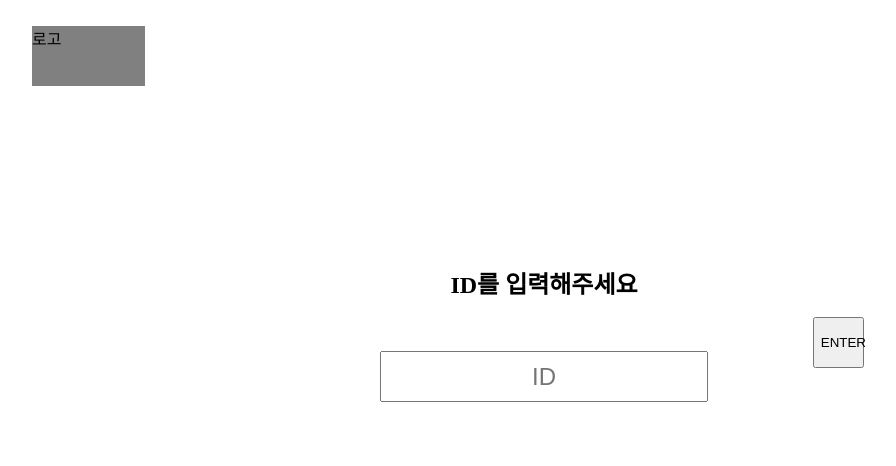
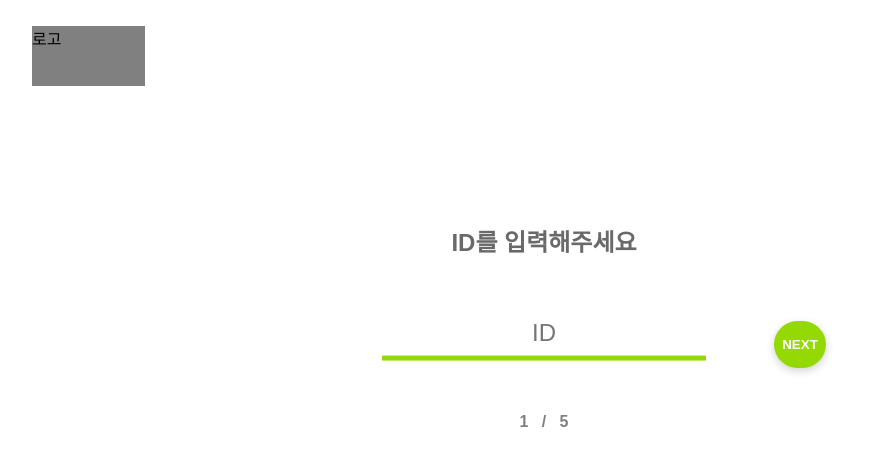
Before and after one commit to seunghaLim/myFavActor_webproject, a plain HTML site: page project_myFavActor/signup/signup_1/signup_1.html in a window 1280 px wide. Shown: the whole page, without its empty margins (96-992 px from the left). Drawn offline with Linux system fonts and the light colour scheme.

Commit message:
0822_myFavActor

```diff
--- a/project_myFavActor/film/style.css
+++ b/project_myFavActor/film/style.css
@@ -1,5 +1,5 @@
 html{
-  height: 100%
+  height: 100%;
 }
 
 body{
@@ -25,14 +25,33 @@ main{
   width: 45%;
   height: 2.188em;
   font-size: 1em;
+    font-family: 'NanumSquare', sans-serif;
+    color: dimgrey;
+    border-radius: 30px;
+    outline: none;
+    border-style:none;
+    border-bottom:solid 5px #95D904;
+    border-collapse:collapse;
+    box-shadow: 0.1px 5px 10px 0.1px lightgrey;
 }
 
 button{
-  width: 6%;
-  height: 2.500em;
+  width: 4%;
   font-size: 1em;
-  margin-left: 8px;
+  vertical-align: bottom;
+  background-color: #95D904;
+  border: 0px;
+  border-radius: 30px;
+  margin-left: -4%;
 }
+
+.btn_img{
+  height: 55%;
+  width: 57%;
+  display: block;
+  margin: auto;
+}
+
 
 .search{
   display: flex;
@@ -49,62 +68,89 @@ button{
 }
 
 .film_top{
+  position: relative;
   width: 100%;
   height: 100%;
-  background-color: aquamarine;
 }
 
 
 .poster{
-/*
-  height: 70%;
-  width: 35%;
-*/
+  position: absolute;
+  left: 0;
+  height: auto;
+  width: 30%;
   display: inline-block;
   vertical-align: top;
+}
 
+img{
+    width: 100%;
+    height: auto;
 }
 
 .info {
-  height: 69%;
-  width: 67%;
   display: inline-block;
   vertical-align: top;
   margin-left: 2%;
 }
 
 .basic_info {
-  position: relative;
-  height: 50%;
-  width: 100%;
-  background-color: aqua;
+  position: absolute;
+  right: 0;
+  height: 35%;
+  width: 66%;
+ background-color: aqua;
+}
+
+.basic_info h2{
+    font-family: 'NanumSquare', sans-serif;
+    font-size: 3rem;
+}
+
+.basic_info h3{
+    font-family: 'NanumSquare', sans-serif;
+    font-size: 1.2rem;
+    color: dimgrey;
+    display: inline;
+}
+
+.basic_info h4{
+    font-family: 'NanumSquare', sans-serif;
+    font-size: 1.2rem;
+    color: black;
+    display: inline;
+    padding-bottom: 4%;
 }
 
 .actor {
-  position: relative;
-  height: 44%;
-  width: 100%;
+  position: absolute;
+  right: 0;
+  height: 27.5%;
+  width: 66%;
+  top: 35%;
   background-color: tomato;
   margin-top: 4%;
 }
 
 .film_bottom{
+  position: relative;
+  top: -20%;
   height: 100%;
-  margin-top: 2.5%;
+
 }
 
 .story{
   height: 30%;
   width: 100%;
   background-color: grey;
-  margin-bottom: 2.5%;
+  margin-bottom: 4%;
 }
 
 .photos{
   height: 40%;
   width: 100%;
   background-color: grey;
-  margin-bottom: 2.5%;
+  margin-bottom: 4%;
 }
 
 .comments{
@@ -112,6 +158,6 @@ button{
   height: 44%;
   width: 100%;
   background-color: grey;
-  margin-bottom: 5%;
+  margin-bottom: 10%;
 
 }
--- a/project_myFavActor/login/style.css
+++ b/project_myFavActor/login/style.css
@@ -21,7 +21,7 @@ html{
   }
 
   .wrapper{
-    position: absolute;
+      position: absolute;
       left: 50%;
       top: 40%;
       transform: translate(-50%, -40%);
@@ -30,24 +30,39 @@ html{
 
   }
 
-  input{
+.wrapper h4{
+    font-family: 'NanumSquare', sans-serif;
+    color: dimgrey;
+    font-size: 1.8em;
+}
+
+
+input{
     text-align: center;
     font-size: 1.5em;
     width: 25%;
     line-height: 45px;
     padding: 0.2% 0%;
-    margin: 0.5% 0%
-
+    margin: 0.7% 0%;
+    color: dimgrey;
+    outline: none;
+    border-style:none;
+    border-bottom:solid 5px #95D904;
+    border-collapse:collapse;
   }
 
   button{
     font-size: 1.3em;
     width: 25%;
     line-height: 45px;
-    margin: 2% 0%;
-    padding: 0.2% 0%;
+    margin: 3% 0%;
+    padding: 0.3% 0%;
+    font-family: 'NanumSquare', sans-serif;
+    font-weight: 700;
+    background-color: #95D904;
+    color: white;
+    border-radius: 30px;
+    outline: none;
+    border: 0px;
+    box-shadow: 0.1px 5px 10px 0.1px lightgrey;
   }
-
-  h4{
-    font-size: 1.5em;
-  }
--- a/project_myFavActor/signup/signup.html
+++ b/project_myFavActor/signup/signup_1/signup_1.html
@@ -16,8 +16,9 @@
         <div class="wrapper">
           <h4>ID를 입력해주세요</h4>
           <input type="text" placeholder="ID"/>
+            <h5>1 &nbsp; / &nbsp; 5</h5>
         </div>
-        <button type="submit">ENTER</button>
+          <button type="submit">NEXT</button>
       </main>
     <script src="script.js"></script>
   </body>
--- /dev/null
+++ b/project_myFavActor/signup/signup_1/style.css
@@ -0,0 +1,77 @@
+html{
+  height: 100%
+}
+
+body{
+  height: 100%;
+  margin: 0;
+  padding: 2% 10%;
+}
+
+main{
+  padding-top: 3%;
+}
+
+#logo{
+  background-color: grey;
+  height: 3.750em;
+  width: 11%;
+  margin-bottom: 0.938em;
+}
+
+.wrapper {
+  position: absolute;
+  left: 50%;
+  top: 35%;
+  transform: translate(-50%, -35%);
+  text-align: center;
+  width: 100%;
+
+}
+
+.wrapper h4{
+    font-family: 'NanumSquare', sans-serif;
+    color: dimgrey;
+    font-size: 1.5em;
+    margin: 4%;
+    font-weight: 700;
+}
+
+input{
+  line-height: 45px;
+  width: 25%;
+  text-align: center;
+  font-size: 1.5em;
+  color: dimgrey;
+  outline: none;
+  border-style:none;
+  border-bottom:solid 5px #95D904;
+  border-collapse:collapse;
+
+}
+
+.wrapper h5{
+    font-family: 'NanumSquare', sans-serif;
+    color: grey;
+    font-size: 1em;
+    margin: 4%;
+    font-weight: 700;
+}
+
+button{
+
+  position: absolute;
+  bottom: 54%;
+  right: 28%;
+  line-height: 45px;
+  width: 4%;
+  background-color: #95D904;
+  color: white;
+  border-radius: 30px;
+  outline: none;
+  border: 0px;
+  box-shadow: 0.1px 3px 8px 0.1px lightgrey;
+  font-family: 'NanumSquare', sans-serif;
+  font-weight: 600;
+
+}
--- /dev/null
+++ b/project_myFavActor/signup/signup_2/style.css
@@ -0,0 +1,84 @@
+html{
+  height: 100%
+}
+
+body{
+  height: 100%;
+  margin: 0;
+  padding: 2% 10%;
+}
+
+main{
+  padding-top: 3%;
+}
+
+#logo{
+  background-color: grey;
+  height: 3.750em;
+  width: 11%;
+  margin-bottom: 0.938em;
+}
+
+.wrapper {
+  position: absolute;
+  left: 50%;
+  top: 50%;
+  transform: translate(-50%, -50%);
+  text-align: center;
+  width: 100%;
+
+}
+
+.wrapper h4{
+    font-family: 'NanumSquare', sans-serif;
+    color: dimgrey;
+    font-size: 1.5em;
+    margin: 4%;
+    font-weight: 700;
+}
+
+input{
+  line-height: 45px;
+  width: 25%;
+  text-align: center;
+  font-size: 1.5em;
+  color: dimgrey;
+  outline: none;
+  border-style:none;
+  border-bottom:solid 5px #95D904;
+  border-collapse:collapse;
+
+}
+
+.wrapper h5{
+    font-family: 'NanumSquare', sans-serif;
+    color: grey;
+    font-size: 1em;
+    margin: 6%;
+    font-weight: 700;
+}
+
+button{
+  position: absolute;
+  bottom: 53%;
+  line-height: 45px;
+  width: 4%;
+  background-color: #95D904;
+  color: white;
+  border-radius: 30px;
+  outline: none;
+  border: 0px;
+  box-shadow: 0.1px 3px 8px 0.1px lightgrey;
+  font-family: 'NanumSquare', sans-serif;
+  font-weight: 600;
+
+}
+
+.next{
+  right: 25%;
+}
+
+.before{
+
+  left: 25%;
+}
--- /dev/null
+++ b/project_myFavActor/signup/signup_3/style.css
@@ -0,0 +1,84 @@
+html{
+  height: 100%
+}
+
+body{
+  height: 100%;
+  margin: 0;
+  padding: 2% 10%;
+}
+
+main{
+  padding-top: 3%;
+}
+
+#logo{
+  background-color: grey;
+  height: 3.750em;
+  width: 11%;
+  margin-bottom: 0.938em;
+}
+
+.wrapper {
+  position: absolute;
+  left: 50%;
+  top: 50%;
+  transform: translate(-50%, -50%);
+  text-align: center;
+  width: 100%;
+
+}
+
+.wrapper h4{
+    font-family: 'NanumSquare', sans-serif;
+    color: dimgrey;
+    font-size: 1.5em;
+    margin: 4%;
+    font-weight: 700;
+}
+
+input{
+  line-height: 45px;
+  width: 25%;
+  text-align: center;
+  font-size: 1.5em;
+  color: dimgrey;
+  outline: none;
+  border-style:none;
+  border-bottom:solid 5px #95D904;
+  border-collapse:collapse;
+
+}
+
+.wrapper h5{
+    font-family: 'NanumSquare', sans-serif;
+    color: grey;
+    font-size: 1em;
+    margin: 6%;
+    font-weight: 700;
+}
+
+button{
+  position: absolute;
+  bottom: 53%;
+  line-height: 45px;
+  width: 4%;
+  background-color: #95D904;
+  color: white;
+  border-radius: 30px;
+  outline: none;
+  border: 0px;
+  box-shadow: 0.1px 3px 8px 0.1px lightgrey;
+  font-family: 'NanumSquare', sans-serif;
+  font-weight: 600;
+
+}
+
+.next{
+  right: 25%;
+}
+
+.before{
+
+  left: 25%;
+}
--- a/project_myFavActor/signup/style.css
+++ /dev/null
@@ -1,51 +0,0 @@
-html{
-  height: 100%
-}
-
-body{
-  height: 100%;
-  margin: 0;
-  padding: 2% 10%;
-}
-
-main{
-  padding-top: 3%;
-}
-
-#logo{
-  background-color: grey;
-  height: 3.750em;
-  width: 11%;
-  margin-bottom: 0.938em;
-}
-
-.wrapper {
-  position: absolute;
-  left: 50%;
-  top: 35%;
-  transform: translate(-50%, -35%);
-  text-align: center;
-  width: 100%;
-
-}
-
-h4{
-  font-size: 1.5em;
-  margin: 4%;
-}
-
-input{
-  line-height: 45px;
-  width: 25%;
-  text-align: center;
-  font-size: 1.5em;
-}
-
-button{
-  position: absolute;
-  bottom: 54%;
-  right: 25%;
-  line-height: 45px;
-  width: 4%;
-
-}
```
Also changed, not shown: project_myFavActor/film/film.html (+16 -10 lines), project_myFavActor/login/login.html (+4 -3 lines), project_myFavActor/signup/signup_2/signup_2.html (added, +26 -0 lines), project_myFavActor/signup/signup_3/signup_3.html (added, +26 -0 lines), project_myFavActor/signup/signup_4/signup_4.html (added, +26 -0 lines), project_myFavActor/signup/signup_4/style.css (added, +84 -0 lines), project_myFavActor/signup/signup_5/signup_5.html (added, +26 -0 lines), project_myFavActor/signup/signup_5/style.css (added, +84 -0 lines), project_myFavActor/signup/signup_1/script.js (added), project_myFavActor/signup/signup_2/script.js (added), project_myFavActor/signup/signup_3/script.js (added), project_myFavActor/signup/signup_4/script.js (added), project_myFavActor/signup/signup_5/script.js (added).
